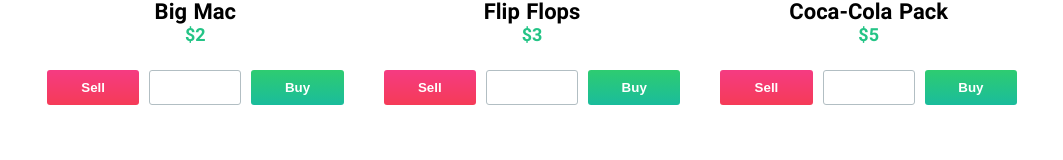
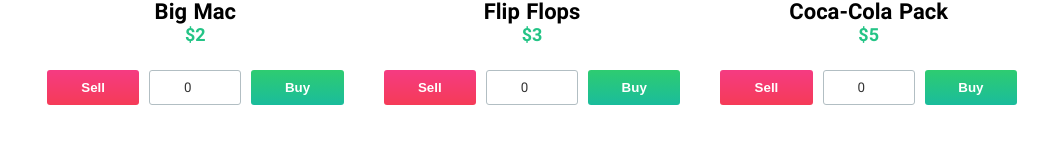
Before and after one commit to rogersanctus/spend-bill-money, a Vue app: page / in a window 1280 px wide. Shown: the part 531-691 px from the top of the page, without its empty margins (108-1171 px from the left). Built offline with nearby package versions, Linux system fonts and the light colour scheme.

Commit message:
Starts to use cart getter for products quantity

```diff
--- a/src/components/products/ProductInteraction.vue
+++ b/src/components/products/ProductInteraction.vue
@@ -7,6 +7,7 @@
       type="number"
       pattern="\d*"
       name="quantity"
+      min="0"
       id="quantity"
       aria-describedby="Quantity of product bought"
       :value="quantity"
@@ -25,14 +26,14 @@ export default defineComponent({
       required: true
     }
   },
-  setup() {
+  setup(props) {
     const store = useStore()
     const isSellDisabled = computed(() => {
       return false
     })
 
     const quantity = computed(() => {
-      return store.state.cart.quantity
+      return store.getters['cart/quantityForProductCode'](props.product.code)
     })
 
     return {
```
